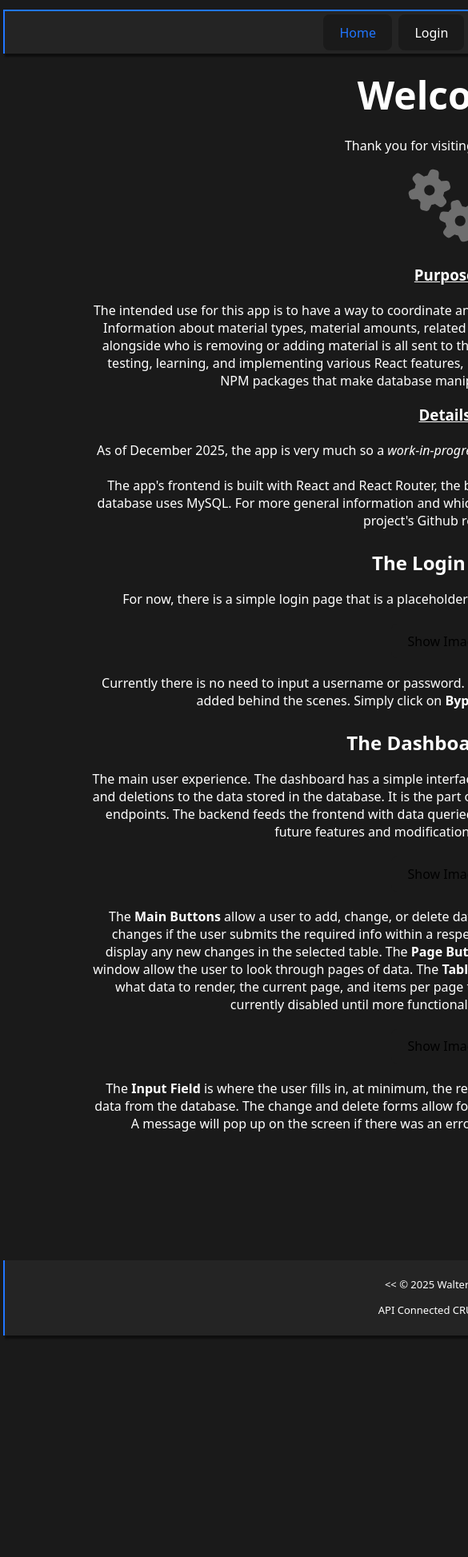
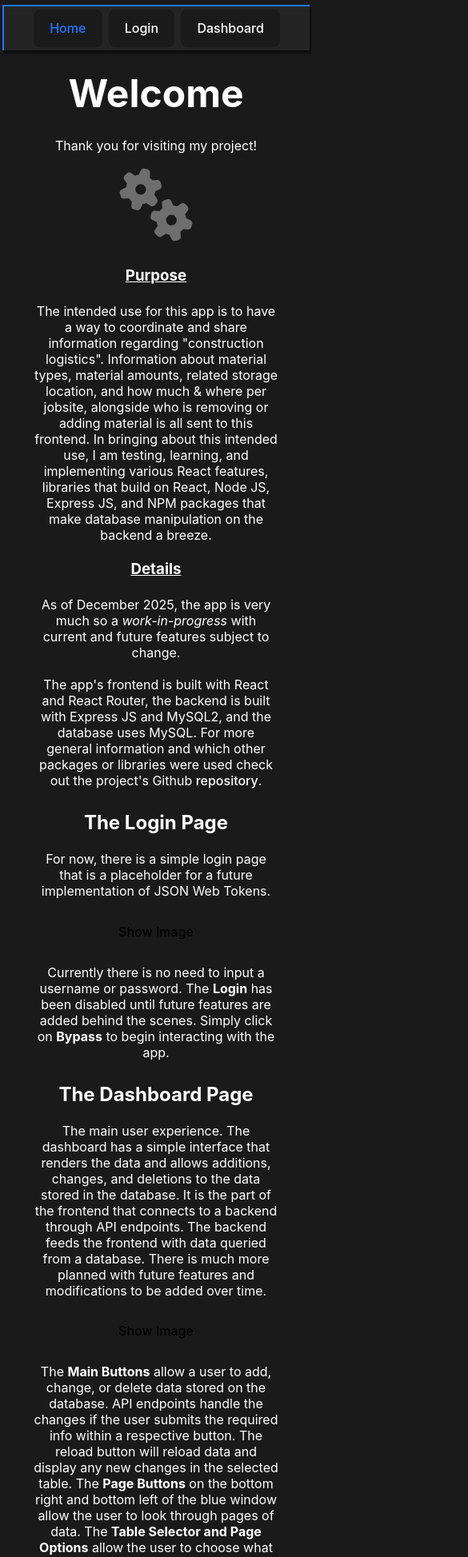
Before and after one commit to WPompa/construction-logistics, a React (Vite) app in the folder frontend/: page / in a window 390 px wide. Shown: the top 1947 px of the page at 80% size, 585 px wide, since content can reach past the window. Before the commit the page ends 1706 px from the top, so only its background shows below. Built offline with nearby package versions, Linux system fonts and the light colour scheme.

Commit message:
Add temporary responsive for smaller screens.

```diff
--- a/frontend/src/index.css
+++ b/frontend/src/index.css
@@ -140,3 +140,27 @@ footer {
 .active {
   color: var(--hover);
 }
+
+ /* ----- iPhone 13 - Portrait ----- */
+@media only screen and (max-width: 1280px) and (max-height: 1366px) and (orientation: portrait) {
+
+  body {
+    margin: 0;
+    max-width: 100vw;
+    max-height: 100vh;
+    font-family: -apple-system, BlinkMacSystemFont, 'Segoe UI', Roboto, sans-serif;
+    line-height: 1.6;
+  }
+
+  .navbar {
+    margin: 0.25rem auto 1rem;
+    width: 98vw;
+
+  }
+
+  footer {
+    box-sizing: border-box;
+    width: 98vw;
+    padding: 0.25rem;
+  }
+}
--- a/frontend/src/pages/css/dashboard.css
+++ b/frontend/src/pages/css/dashboard.css
@@ -221,3 +221,52 @@ th {
 .select-table label {
   font-size: 1.25rem;
 }
+
+@media only screen and (max-width: 1280px) and (max-height: 1366px) and (orientation: portrait) {
+  .dashboard-item {
+    width: 98vw;
+    overflow: scroll;
+  }
+
+ .select-container-btn {
+    display: none;
+ }
+ .select-current-limit {
+    width: 5rem !important;
+ }
+
+ .dashboard-form-container {
+    box-sizing: border-box;
+    margin: 0 .25rem;
+    width: 17.5rem;
+ }
+
+ .dashboard-form fieldset {
+    box-sizing: border-box;
+    width: 100%;
+    padding: 0.125rem;
+    margin: 0.25rem auto;
+    border: none;
+  }
+
+  .label-main {
+    font-size: 0.85rem;
+  }
+  input[type="text"]{
+    font-size: 0.70rem;
+  }
+
+ .page-btn {
+    display: inline-block;
+    margin: 0.25rem;
+    vertical-align: top;
+    padding: 0.3em 0.6em;
+ }
+
+ .dashboard-btn-container {
+  box-sizing: border-box;
+    margin: 0 .25rem;
+    width: 17.5rem;
+ }
+
+}
--- a/frontend/src/pages/css/home.css
+++ b/frontend/src/pages/css/home.css
@@ -72,3 +72,9 @@
 .yellow {
   color: var(--yellow);
 }
+
+@media only screen and (max-width: 1280px) and (max-height: 1366px) and (orientation: portrait) {
+  .home {
+  width: 98vw;
+}
+}
```
